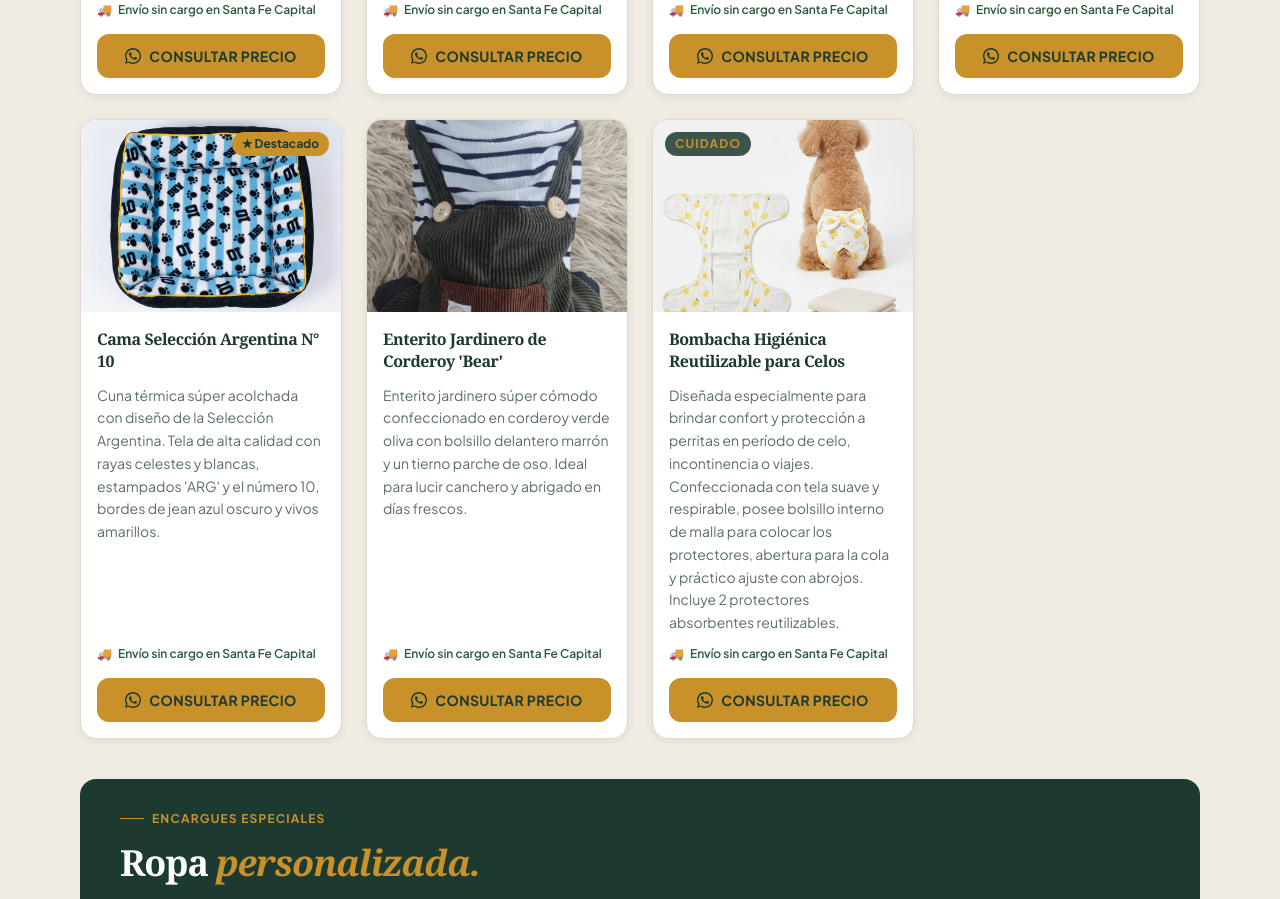
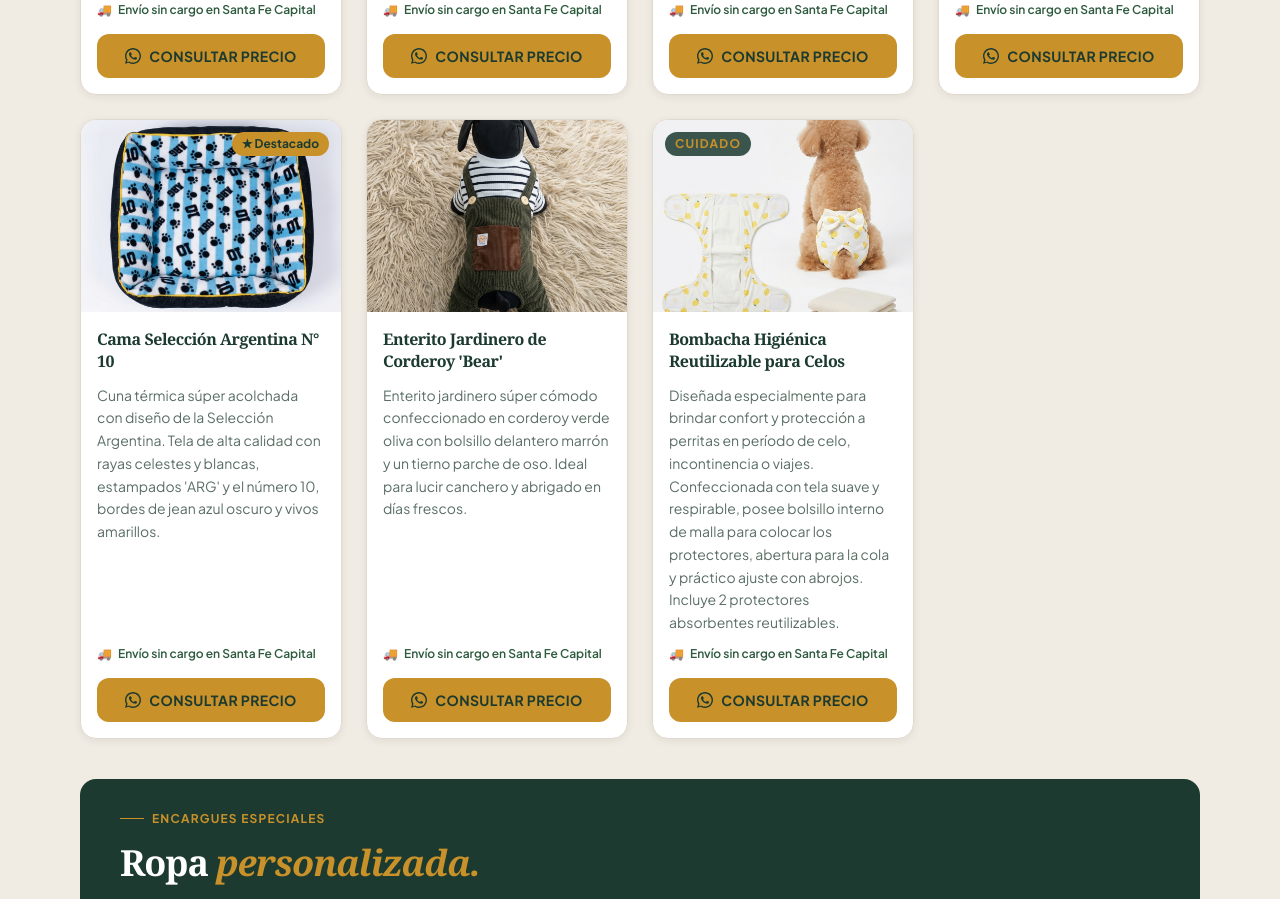
Before and after one commit to deepfocusbusiness1-ship-it/huellitas-web, a Next.js app: page /catalogo in a window 1280 px wide. Shown: the part 3960-4859 px from the top of the page. Built offline with nearby package versions, Linux system fonts and the light colour scheme.

Commit message:
style: adaptar imagen de enterito jardinero a formato cuadrado (1:1)

```diff
--- a/src/data/productos.ts
+++ b/src/data/productos.ts
@@ -327,7 +327,7 @@ export const productos: Producto[] = [
     nombre: "Enterito Jardinero de Corderoy 'Bear'",
     categoria: "ropa",
     descripcion: "Enterito jardinero súper cómodo confeccionado en corderoy verde oliva con bolsillo delantero marrón y un tierno parche de oso. Ideal para lucir canchero y abrigado en días frescos.",
-    imagen: "/assets/images/jardinero-corderoy.jpg"
+    imagen: "/assets/images/jardinero-corderoy.png"
   },
   {
     id: 35,
```
Also changed, not shown: public/assets/images/jardinero-corderoy.jpg (deleted), public/assets/images/jardinero-corderoy.png (added).
